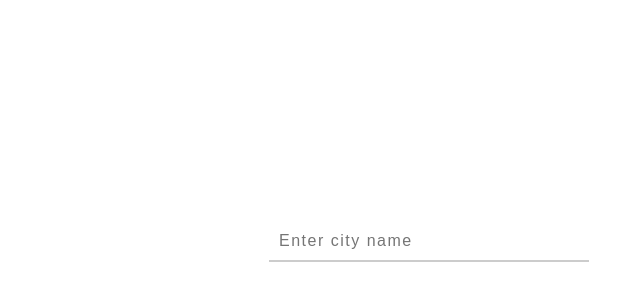
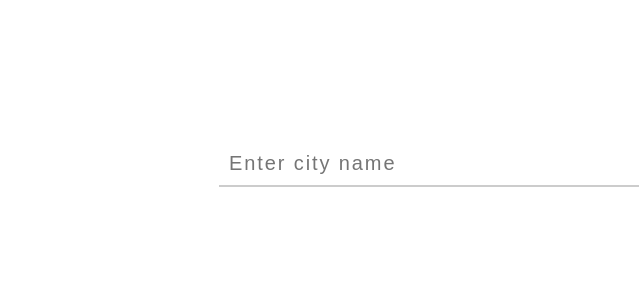
Before and after one commit to mohmdrezaei/mohammd-rezaei-input-mask, a React (Vite) app: page / in a window 1280 px wide. Shown: the part 158-458 px from the top of the page, without its empty margins (221-861 px from the left). Built offline with nearby package versions, Linux system fonts and the light colour scheme.

Commit message:
display: flex;   justify-content: center;   align-items: center;q

```diff
--- a/src/CitySuggesstion.jsx
+++ b/src/CitySuggesstion.jsx
@@ -1,21 +1,28 @@
 import React, { useEffect, useState } from "react";
 import styles from "./CitySuggestion.module.css";
 import cities from "./cities.json";
+
+const BASE_URL = "https://api.opencagedata.com/geocode/v1";
+const API_KEY = "ef0a7cf762804bb38d6486f1cc231a5a";
 function CitySuggesstion() {
   const [inputValue, setInputValue] = useState("");
   const [suggestion, setSuggestion] = useState("");
   const [enterPressed, setEnterPressed] = useState(false);
+  const [coordinates, setCoordinates] = useState(null);
 
   useEffect(() => {
-    if (inputValue && inputValue === inputValue.charAt(0).toUpperCase() + inputValue.slice(1)) {
+    if (
+      inputValue &&
+      inputValue === inputValue.charAt(0).toUpperCase() + inputValue.slice(1)
+    ) {
       const match = cities.find((city) => city.startsWith(inputValue));
       setSuggestion(match ? match : "");
     } else {
       setSuggestion("");
     }
 
-    if (enterPressed) {
-      setSuggestion("");
+    if (enterPressed && suggestion) {
+      fetchCoordinates(suggestion);
       setEnterPressed(false);
     }
   }, [inputValue]);
@@ -31,14 +38,31 @@ function CitySuggesstion() {
     } else if (e.key === "Backspace") {
       setInputValue("");
       setSuggestion("");
+      setCoordinates(null);
+    }
+  };
+
+  const fetchCoordinates = async (city) => {
+    try {
+      const res = await fetch(`${BASE_URL}/json?q=${city}&key=${API_KEY}`);
+      const json = await res.json();
+      if (json.results.length > 0) {
+        const { lat, lng } = json.results[0].geometry;
+        setCoordinates({ lat, lng });
+
+      } else {
+        setCoordinates(null);
+      }
+
+    } catch (error) {
+      console.error("Error fetching coordinates:", error);
+      setCoordinates(null);
     }
   };
 
   return (
     <div className={styles.app}>
-
       <div className={styles.container}>
-
         <input
           type="text"
           value={inputValue}
@@ -53,7 +77,13 @@ function CitySuggesstion() {
             {suggestion.slice(inputValue.length)}
           </div>
         )}
+
       </div>
+      {coordinates && (
+          <div className={styles.coordinates}>
+            Latitude: {coordinates.lat}, Longitude: {coordinates.lng}
+          </div>
+        )}
     </div>
   );
 }
--- a/src/CitySuggestion.module.css
+++ b/src/CitySuggestion.module.css
@@ -1,5 +1,5 @@
 .app {
-  display: flex;
+
   justify-content: center;
   align-items: center;
   height: 100vh;
@@ -7,20 +7,22 @@
 
 .container {
  position: relative;
-  width: 300px;
+  width: 400px;
+  margin: auto;
 }
 
 input {
   position: relative;
   padding: 10px;
-  font-size: 16px;
-  width: 300px;
+  font-size: 20px;
+  width: 400px;
   position: relative;
   z-index: 1;
   border: none;
   background-color: transparent;
   border-bottom: 2px solid #ccc;
-  letter-spacing:1.5px;
+  letter-spacing:1.9px;
+  margin-top: 300px;
 }
 .underline {
   position: absolute;
@@ -30,10 +32,11 @@ input {
   height: 2px;
   background-color: #007BFF;
   transition: width 0.4s ease;
+  z-index: 2;
 }
 
 input:focus ~ .underline {
-  width: 100%;
+  width: 400px;
 }
 input:focus {
   outline: none;
@@ -41,9 +44,15 @@ input:focus {
 
 .suggestion {
   position: absolute;
-  top: 7px;
+  top: 307px;
   left: 10.5px;
   color: #afafaf;
   pointer-events: none;
-  letter-spacing: 1.5px;
+  letter-spacing: 2px;
+  font-size: 20px;
 }
+
+.coordinates {
+  margin: auto;
+  width: 400px;
+}
```
